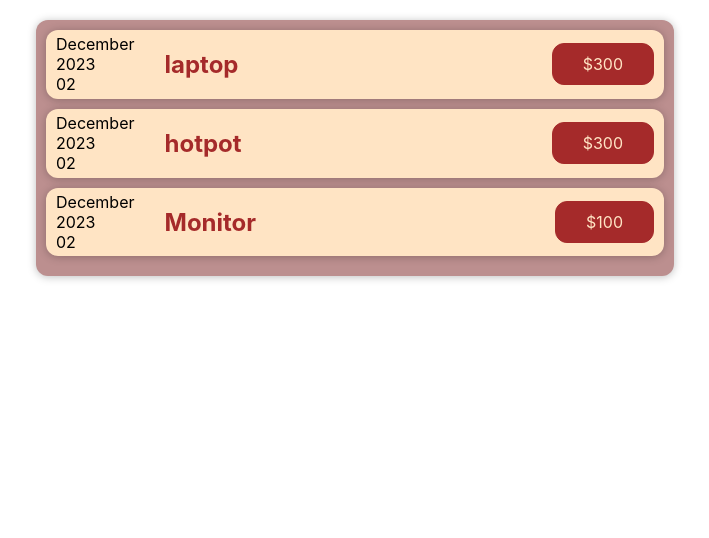
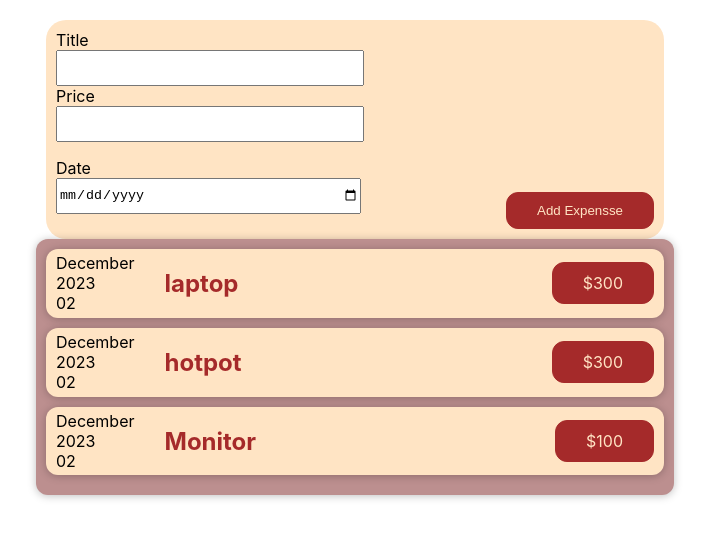
Before and after one commit to SuYin2096/expense-recorder-app, a React (Create React App) app: page / in a window 1280 px wide. Shown: the top 538 px of the page, without its empty margins (285-994 px from the left). Built offline with nearby package versions, Linux system fonts and the light colour scheme.

Commit message:
add expense form style

```diff
--- a/src/App.js
+++ b/src/App.js
@@ -1,6 +1,7 @@
 import "./App.css";
 import "./components/ExpenseItem";
 import Expenses from "./components/Expenses";
+import NewExpense from "./components/NewExpense/NewExpense";
 
 function App() {
   const expenses = [
@@ -26,6 +27,7 @@ function App() {
 
   return (
     <div className="App">
+      <NewExpense></NewExpense>
       <Expenses item={expenses}></Expenses>
     </div>
   );
--- /dev/null
+++ b/src/components/NewExpense/ExpenseForm.css
@@ -0,0 +1,27 @@
+.expense-form {
+  align-items: center;
+  display: flex;
+  flex-wrap: wrap;
+  column-gap: 30px;
+  justify-content: space-between;
+  background-color: bisque;
+  padding: 10px;
+  margin: 0 auto;
+  border-radius: 20px;
+}
+
+.expense-form input {
+  width: 300px;
+  line-height: 30px;
+}
+.expense-form label {
+  display: block;
+}
+.expense-form__button button {
+  margin-top: 50px;
+  border: 1px solid brown;
+  padding: 10px 30px;
+  border-radius: 12px;
+  background-color: brown;
+  color: bisque;
+}
--- /dev/null
+++ b/src/components/NewExpense/ExpenseForm.jsx
@@ -0,0 +1,27 @@
+import React from "react";
+import "./ExpenseForm.css";
+function ExpenseForm() {
+  return (
+    <form>
+      <div className="expense-form">
+        <div className="expense-form__title">
+          <label>Title</label>
+          <input type="text"></input>
+        </div>
+        <div className="expense-form__price">
+          <label>Price</label>
+          <input type="number"></input>
+        </div>
+        <div className="expense-form__date">
+          <label>Date</label>
+          <input type="date"></input>
+        </div>
+        <div className="expense-form__button">
+          <button type="submit">Add Expensse</button>
+        </div>
+      </div>
+    </form>
+  );
+}
+
+export default ExpenseForm;
--- /dev/null
+++ b/src/components/NewExpense/NewExpense.css
@@ -0,0 +1,4 @@
+.new-expense {
+  max-width: 50%;
+  margin: 0 auto;
+}
--- /dev/null
+++ b/src/components/NewExpense/NewExpense.js
@@ -0,0 +1,12 @@
+import React from "react";
+import ExpenseForm from "./ExpenseForm";
+import "./NewExpense.css";
+function NewExpense() {
+  return (
+    <div className="new-expense">
+      <ExpenseForm></ExpenseForm>
+    </div>
+  );
+}
+
+export default NewExpense;
```
